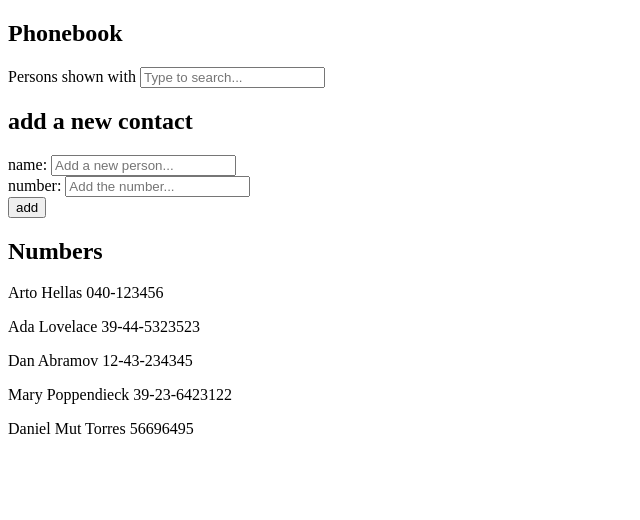
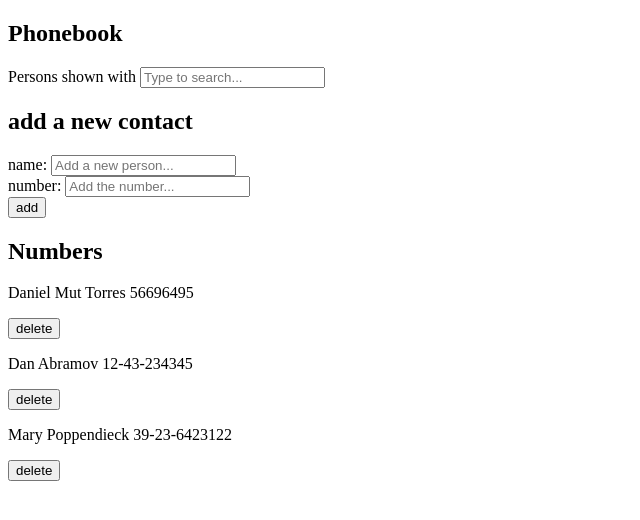
Before and after one commit to danielMut02/FullStackOpen-Solutions, a React (Vite) app in the folder Part 2/phoneBook/: page / in a window 1280 px wide. Shown: the top 520 px of the page, without its empty margins (0-640 px from the left). Built offline with nearby package versions, Linux system fonts and the light colour scheme; data requests are answered from the project's data file.

Commit message:
Created module for communication with backend. Added functionality for deleting entries. Completed exercise 2.14

```diff
--- a/Part 2/phoneBook/db.json
+++ b/Part 2/phoneBook/db.json
@@ -1,29 +1,19 @@
 {
   "persons": [
     {
-      "name": "Arto Hellas",
-      "number": "040-123456",
-      "id": "1"
+      "id": "b25e",
+      "name": "Daniel Mut Torres",
+      "number": "56696495"
     },
     {
-      "name": "Ada Lovelace",
-      "number": "39-44-5323523",
-      "id": "2"
+      "id": "bb3c",
+      "name": "Dan Abramov",
+      "number": "12-43-234345"
     },
     {
-      "name": "Dan Abramov",
-      "number": "12-43-234345",
-      "id": "3"
-    },
-    {
+      "id": "cb9b",
       "name": "Mary Poppendieck",
-      "number": "39-23-6423122",
-      "id": "4"
-    },
-    {
-      "id": "e7dc",
-      "name": "Daniel Mut Torres",
-      "number": "56696495"
+      "number": "39-23-6423122"
     }
   ]
 }
--- a/Part 2/phoneBook/src/App.jsx
+++ b/Part 2/phoneBook/src/App.jsx
@@ -59,6 +59,19 @@ const App = () => {
     setSearch(event.target.value)
   }
 
+  const removeContact = id => {
+    const contact = persons.find(cont => cont.id === id )
+
+    if (window.confirm(`Delete ${contact.name} ?`)) {
+      contactService
+        .removeContact(id)
+        setPersons(persons.filter(n => n.id !== id))
+
+    } else {
+      console.log(`Contact ${contact.name} not deleted`)
+    }
+  }
+
   const filteredPersons = persons.filter(person => person.name.toLowerCase().includes(search.trim().toLowerCase()))
 
 
@@ -85,9 +98,10 @@ const App = () => {
 
       <h2>Numbers</h2>
 
-        {filteredPersons.map(person =>
-          <Person key = {person.id} name = {person.name} number = {person.number} />
-        )}
+          {filteredPersons.map(person =>
+              <Person key = {person.id} name = {person.name} number = {person.number} onClick={() => removeContact(person.id)} />
+          )
+          }
 
     </div>
   )
--- a/Part 2/phoneBook/src/components/Person.jsx
+++ b/Part 2/phoneBook/src/components/Person.jsx
@@ -1,3 +1,7 @@
-const Person = ({name, number}) => <p>{name} {number}</p>
+const Person = ({name, number, onClick}) =>
+
+    <div>
+        <p>{name} {number}</p> <button onClick={onClick}>delete</button>
+    </div>
 
 export default Person
--- a/Part 2/phoneBook/src/services/contacts.js
+++ b/Part 2/phoneBook/src/services/contacts.js
@@ -11,9 +11,8 @@ const create = newObject => {
     return request.then(response => response.data)
 }
 
-const update = (id, newObject) => {
-    const request = axios.put(`${baseUrl}/${id}`, newObject)
-    return request.then(response => response.data)
+const removeContact = id => {
+    return axios.delete(`${baseUrl}/${id}`)
 }
 
-export default { getAll, create, update }
+export default { getAll, create, removeContact }
```
